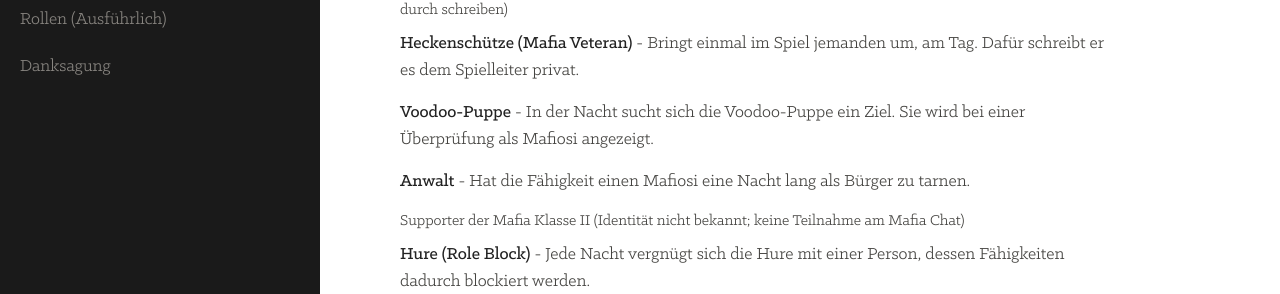
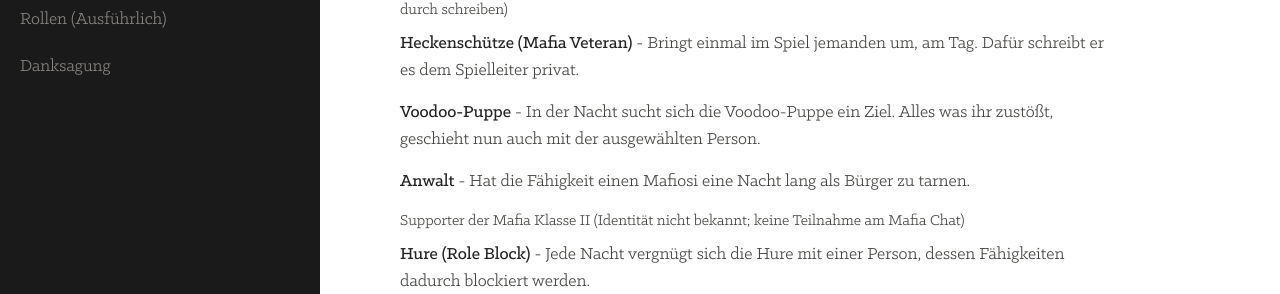
Before and after one commit to gamekeller/mafia, a Jekyll site: the page built from index.md, in a window 1280 px wide and 900 px high, scrolled down 2857 px. Shown: the part 160-454 px from the top of the window. Built offline with Jekyll 4.4.1, drawn with Linux system fonts in a browser that asks for light colours.

Commit message:
changed the voodoo puppe back

```diff
--- a/index.md
+++ b/index.md
@@ -97,7 +97,7 @@ Der Spielleiter gibt kurze Details über die hingerichtete Person bekannt und de
 
 [**Heckenschütze (Mafia Veteran)**](extended/#heckenschuetze) - Bringt einmal im Spiel jemanden um, am Tag. Dafür schreibt er es dem Spielleiter privat.
 
-[**Voodoo-Puppe**](extended/#voodoo-puppe) - In der Nacht sucht sich die Voodoo-Puppe ein Ziel. Sie wird bei einer Überprüfung als Mafiosi angezeigt.
+[**Voodoo-Puppe**](extended/#voodoo-puppe) - In der Nacht sucht sich die Voodoo-Puppe ein Ziel. Alles was ihr zustößt, geschieht nun auch mit der ausgewählten Person.
 
 [**Anwalt**](extended/#anwalt) - Hat die Fähigkeit einen Mafiosi eine Nacht lang als Bürger zu tarnen.
 
```
